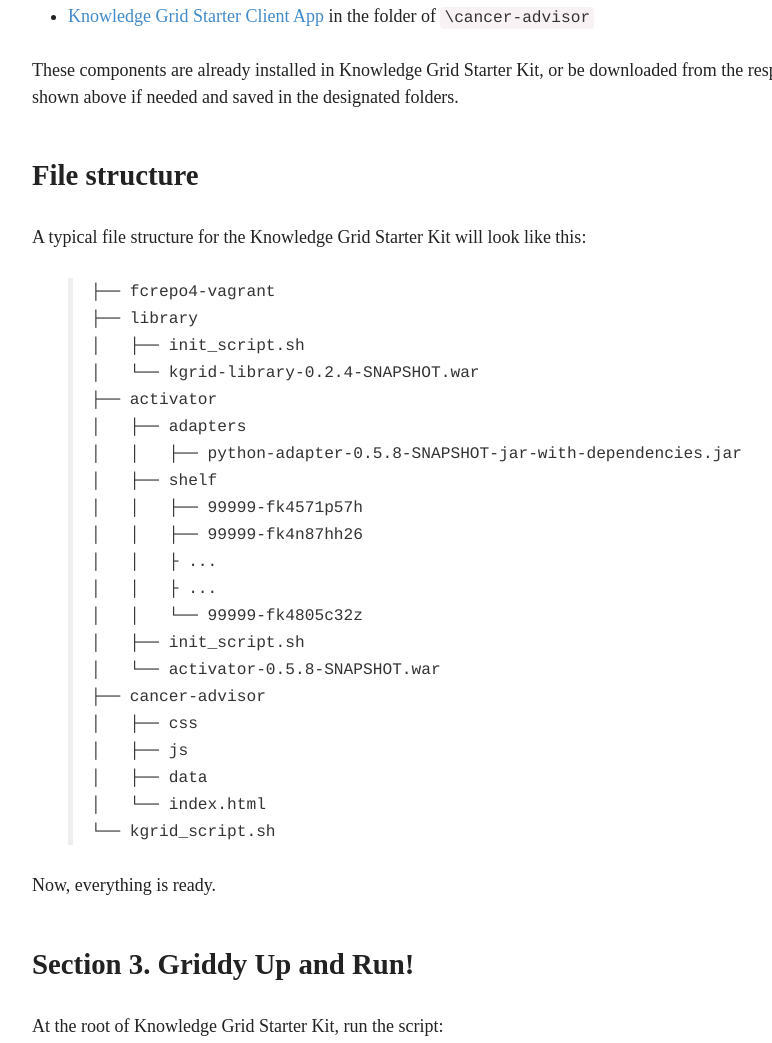
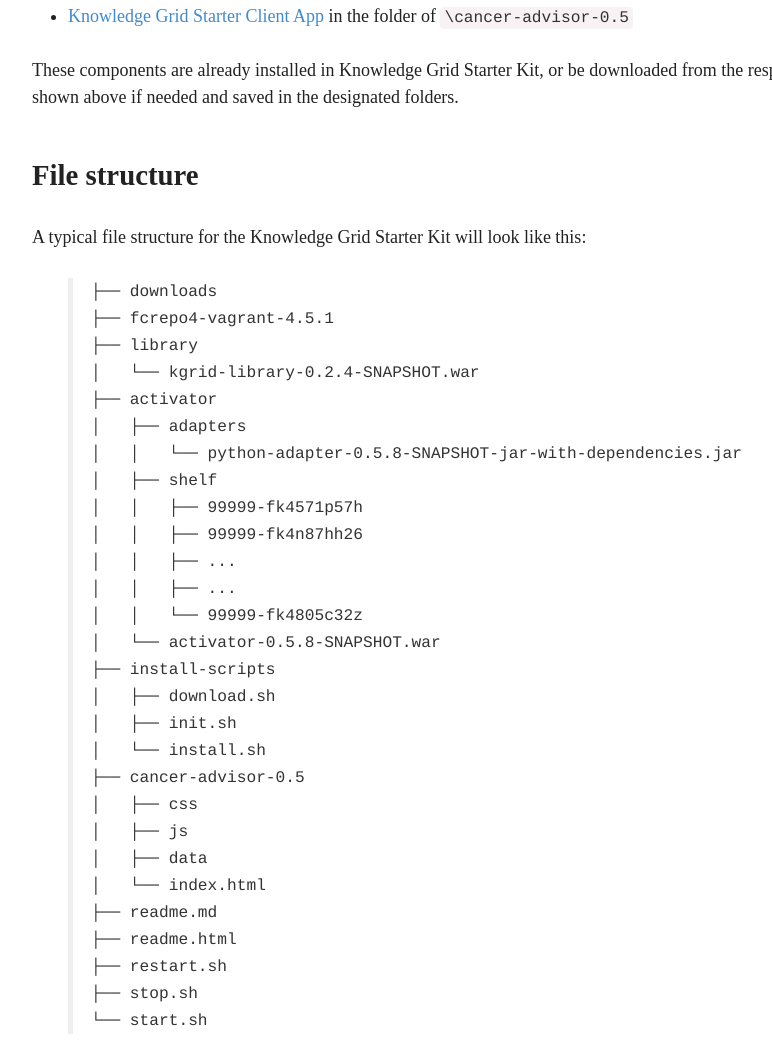
Before and after one commit to kgrid/kgrid-starter, a plain HTML site: page readme.html in a window 1280 px wide. Shown: the part 819-1862 px from the top of the page, without its empty margins (183-955 px from the left). Drawn offline with Linux system fonts and the light colour scheme.

Commit message:
Change the ports to 8081,802,8083; Added the KO PUT curl statements in init.sh; updated readme.md and readme.html

```diff
--- a/readme.html
+++ b/readme.html
@@ -5,10 +5,6 @@
 		<title>Knowledge Grid Starter Guide</title>
 		<style>
 			<style>
-  /* http://meyerweb.com/eric/tools/css/reset/
-v2.0 | 20110126
-License: none (public domain)
-*/
 
 html, body, div, span, applet, object, iframe,
 h1, h2, h3, h4, h5, h6, p, blockquote, pre,
@@ -211,33 +207,40 @@ width: 850px;
 </li>
 <li><p><a href="KO Pack links">Knowledge Grid Starter Sample Knowledge Objects</a> in the folder of <code>\activator\shelf</code></p>
 </li>
-<li><p><a href="https://github.com/kgrid/cancer-advisor/releases">Knowledge Grid Starter Client App</a> in the folder of <code>\cancer-advisor</code></p>
+<li><p><a href="https://github.com/kgrid/cancer-advisor/releases">Knowledge Grid Starter Client App</a> in the folder of <code>\cancer-advisor-0.5</code></p>
 </li>
 </ul>
 <p>These components are already installed in Knowledge Grid Starter Kit, or be downloaded from the respective links shown above if needed and saved in the designated folders.</p>
 <h3 id="file-structure">File structure</h3>
 <p>A typical file structure for the Knowledge Grid Starter Kit will look like this:</p>
-<pre><code>├── fcrepo4-vagrant
+<pre><code>├── downloads
+├── fcrepo4-vagrant-4.5.1
 ├── library
-│   ├── init_script.sh
 │   └── kgrid-library-0.2.4-SNAPSHOT.war
 ├── activator
 │   ├── adapters
-│   │   ├── python-adapter-0.5.8-SNAPSHOT-jar-with-dependencies.jar
+│   │   └── python-adapter-0.5.8-SNAPSHOT-jar-with-dependencies.jar
 │   ├── shelf
 │   │   ├── 99999-fk4571p57h
 │   │   ├── 99999-fk4n87hh26
-│   │   ├ ...
-│   │   ├ ...
+│   │   ├── ...
+│   │   ├── ...
 │   │   └── 99999-fk4805c32z
-│   ├── init_script.sh
 │   └── activator-0.5.8-SNAPSHOT.war
-├── cancer-advisor
+├── install-scripts
+│   ├── download.sh
+│   ├── init.sh
+│   └── install.sh
+├── cancer-advisor-0.5
 │   ├── css
 │   ├── js
 │   ├── data
 │   └── index.html
-└── kgrid_script.sh
+├── readme.md
+├── readme.html
+├── restart.sh
+├── stop.sh
+└── start.sh
 </code></pre><p>Now, everything is ready.</p>
 <h3 id="section-3-griddy-up-and-run-">Section 3. Griddy Up and Run!</h3>
 <p>At the root of Knowledge Grid Starter Kit, run the script:</p>
@@ -256,9 +259,9 @@ width: 850px;
 </li>
 <li><p>Provision the vagrant virtual machine (init only);</p>
 </li>
-<li><p>start Knowledge Grid Library service at localhost:8090;</p>
+<li><p>start Knowledge Grid Library service at localhost:8081;</p>
 </li>
-<li><p>start knowledge Grid Activator at loalhost:8091;</p>
+<li><p>start knowledge Grid Activator at loalhost:8082;</p>
 </li>
 <li><p>add the knowledge objects to the library (init only);</p>
 </li>
```
Also changed, not shown: 4 other files.
